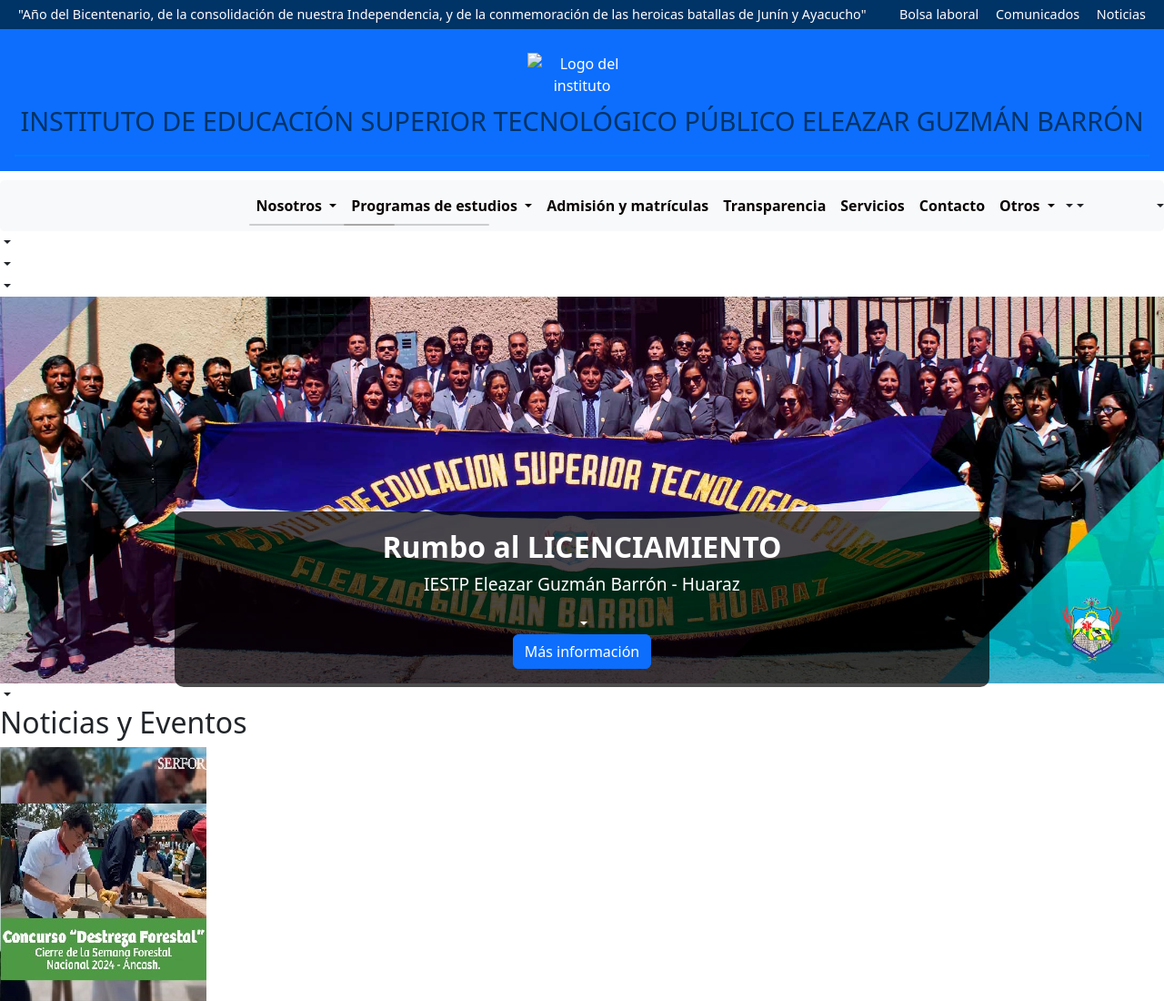
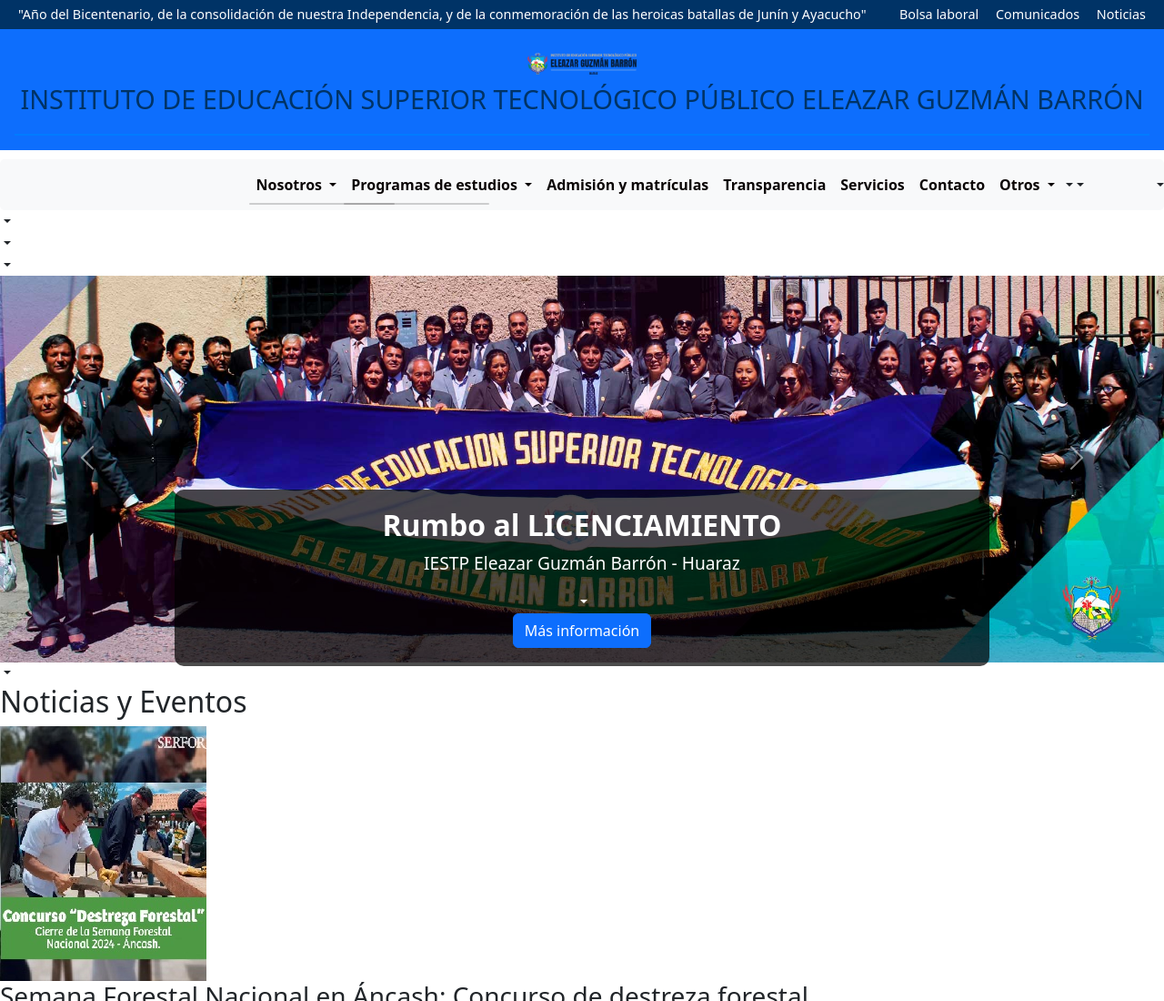
Before and after one commit to CrisBiersack/Examen-de-recuperacion, a plain HTML site: page index.html in a window 1280 px wide. Shown: the top 1100 px of the page at 91% size. Drawn offline with nearby package versions, Linux system fonts and the light colour scheme.

Commit message:
Arreglo de imagen

```diff
--- a/index.html
+++ b/index.html
@@ -18,27 +18,27 @@
             <a href="#">Noticias</a>
         </div>
     </div>
-    <!-- Encabezado -->
+
     <header class="bg-primary text-white text-center p-3">
         <div class="header-main">
-            <img src="logo.webp" alt="Logo del instituto">
+            <img src="img/logo.webp" alt="Logo del instituto">
             <h1>INSTITUTO DE EDUCACIÓN SUPERIOR TECNOLÓGICO PÚBLICO ELEAZAR GUZMÁN BARRÓN</h1>
         </div>
     </header>
 
-    <!-- Barra de navegación -->
+
     <nav class="navbar navbar-expand-lg navbar-light bg-light">
         <div class="container">
 
-            <!-- Botón de colapso para móviles -->
+
             <button class="navbar-toggler" type="button" data-bs-toggle="collapse" data-bs-target="#navbarNavDropdown" aria-controls="navbarNavDropdown" aria-expanded="false" aria-label="Toggle navigation">
                 <span class="navbar-toggler-icon"></span>
             </button>
 
-            <!-- Menú de navegación -->
+
             <div class="collapse navbar-collapse" id="navbarNavDropdown">
                 <ul class="navbar-nav ms-auto">
-                    <!-- Menú desplegable "Nosotros" -->
+
                     <li class="nav-item dropdown">
                         <a class="nav-link dropdown-toggle" href="#" id="nosotrosDropdown" role="button" data-bs-toggle="dropdown" aria-expanded="false">
                             Nosotros
@@ -50,7 +50,7 @@
                         </ul>
                     </li>
 
-                    <!-- Menú desplegable "Programas de estudios" -->
+
                     <li class="nav-item dropdown">
                         <a class="nav-link dropdown-toggle" href="#" id="programasDropdown" role="button" data-bs-toggle="dropdown" aria-expanded="false">
                             Programas de estudios
@@ -62,13 +62,13 @@
                         </ul>
                     </li>
 
-                    <!-- Otros enlaces -->
+
                     <li class="nav-item"><a class="nav-link" href="#">Admisión y matrículas</a></li>
                     <li class="nav-item"><a class="nav-link" href="#">Transparencia</a></li>
                     <li class="nav-item"><a class="nav-link" href="#">Servicios</a></li>
                     <li class="nav-item"><a class="nav-link" href="#">Contacto</a></li>
 
-                    <!-- Menú desplegable "Otros" -->
+
                     <li class="nav-item dropdown">
                         <a class="nav-link dropdown-toggle" href="#" id="otrosDropdown" role="button" data-bs-toggle="dropdown" aria-expanded="false">
                             Otros
@@ -84,7 +84,7 @@
         </div>
     </nav>
 
-    <!-- Carrusel -->
+
     <div id="carouselExample" class="carousel slide" data-bs-ride="carousel">
         <div class="carousel-inner">
             <div class="carousel-item active">
@@ -105,7 +105,7 @@
             <span class="visually-hidden">Siguiente</span>
         </button>
     </div>
-<!-- Noticias y Eventos -->
+
 <div class="contenedor">
     <div class="noticias-eventos">
       <h2>Noticias y Eventos</h2>
@@ -134,7 +134,7 @@
       </div>
     </div>
 
-    <!-- Publicidad -->
+
     <div class="publicidad">
       <img src="img/congreso-publicidad.jpg" alt="XVI Congreso Regional">
       <h3>XVI Congreso Regional: Calidad e Innovación Tecnológica</h3>
@@ -143,7 +143,7 @@
       <a href="#">Inscripciones aquí</a>
     </div>
 
-    <!-- Comunicados -->
+
     <div class="comunicados">
       <h2>Comunicados</h2>
       <a href="#">Lista de docentes renovados para el año 2025</a>
```
